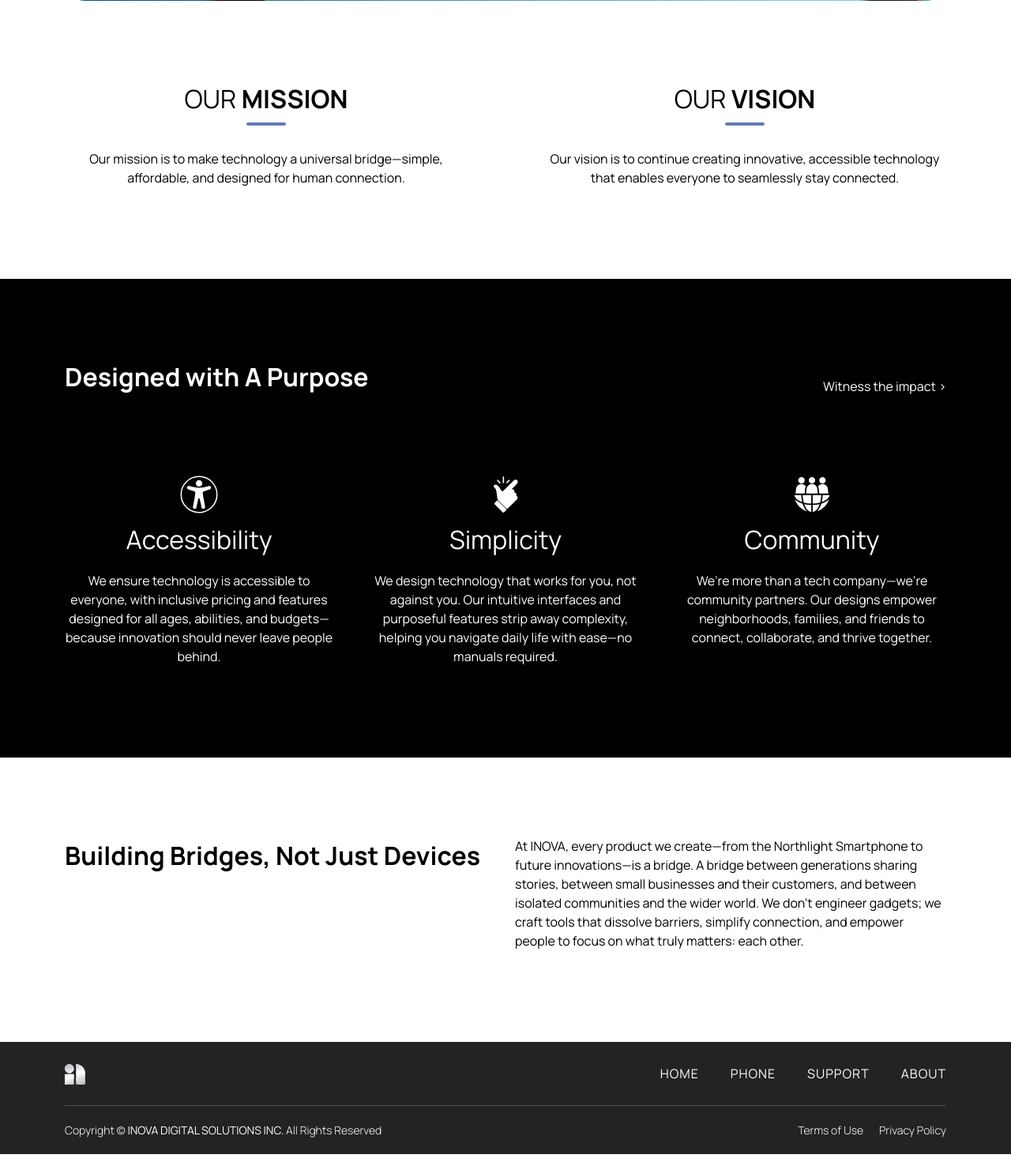
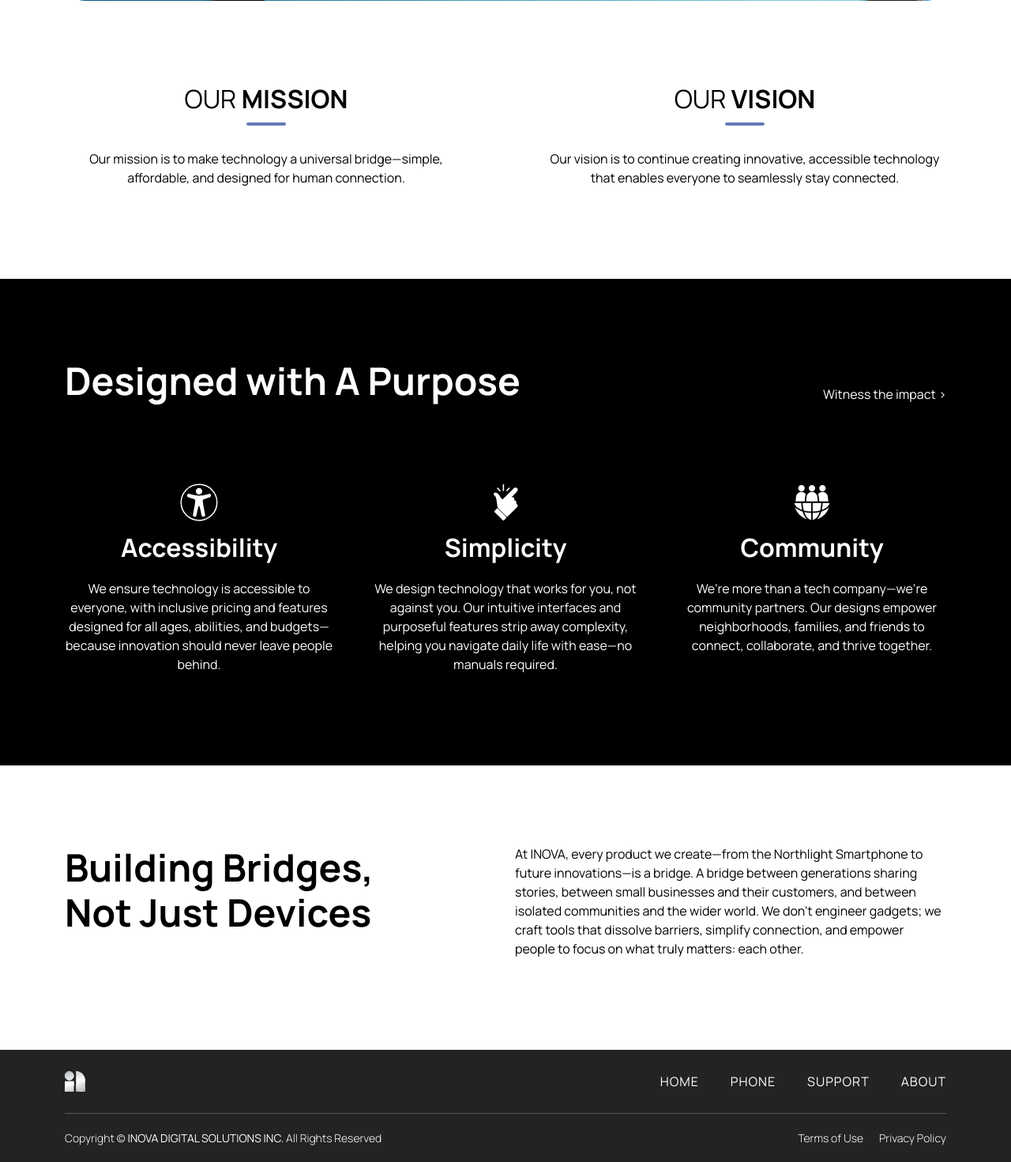
Before and after one commit to salmankhan03/i-nova, a PHP site: page /about.php in a window 1280 px wide. Shown: the part 1617-3088 px from the top of the page at 79% size. Run offline with PHP 8.4, Linux system fonts and the light colour scheme; some libraries are stand-ins or nearby versions.

Commit message:
refactor about and support sections for improved styling and consistency

```diff
--- a/about.php
+++ b/about.php
@@ -30,12 +30,12 @@
 
         <div class="row text-center top-margin">
             <div class="col-12 col-md-6 pe-md-5">
-                <div class="about-title mission-vision">OUR <strong>MISSION</strong></div>
+                <div class="about-title mission-vision"><span class="fw-normal">OUR</span> MISSION</div>
                 <p>Our mission is to make technology a universal bridge—simple, affordable, and designed for human connection.</p>
             </div>
 
             <div class="col-12 col-md-6 ps-md-5">
-                <div class="about-title mission-vision">OUR <strong>VISION</strong></div>
+                <div class="about-title mission-vision"><span class="fw-normal">OUR</span> VISION</div>
                 <p>Our vision is to continue creating innovative, accessible technology that enables everyone to seamlessly stay connected.</p>
             </div>
         </div>
@@ -45,7 +45,7 @@
         <div class="container">
             <div class="row section-padding">
                 <div class="col-12 col-md-8">
-                    <div class="about-title fw-bold">Designed with A Purpose</div>
+                    <div class="title fw-bold">Designed with A Purpose</div>
                 </div>
                 <div class="col-12 col-md-4 d-flex align-items-end justify-content-end">
                     <a href="northlight.php" class="underline-link underline-link-white" style="color: white !important;">Witness the impact ></a>
@@ -75,7 +75,7 @@
     <div class="container">
         <div class="row section-padding">
             <div class="col-12 col-md-6">
-                <div class="about-title fw-bold">Building Bridges, Not Just Devices</div>
+                <div class="title fw-bold">Building Bridges, <br>Not Just Devices</div>
             </div>
             <div class="col-12 col-md-6">
                 <p>At INOVA, every product we create—from the Northlight Smartphone to future innovations—is a bridge. A bridge between generations sharing stories, between small businesses and their customers, and between isolated communities and the wider world. We don’t engineer gadgets; we craft tools that dissolve barriers, simplify connection, and empower people to focus on what truly matters: each other.</p>
--- a/css/responsive.css
+++ b/css/responsive.css
@@ -1,9 +1,3 @@
-/* @media only screen and (min-width: 1400px) {
-    .container, .container-lg, .container-md, .container-sm, .container-xl, .container-xxl {
-        max-width: 1140px;
-    }
-} */
-
 @media only screen and (max-width: 1599px) {
     .engineering-drawing-position {
         left: 120px;
--- a/css/style.css
+++ b/css/style.css
@@ -266,7 +266,7 @@ a {
 }
 
 .title {
-    font-size: 50px;
+    font-size: 48px;
     line-height: 1.2;
 }
 
@@ -617,6 +617,7 @@ a {
 
 .about-title {
     font-size: 2rem;
+    font-weight: bold;
 }
 
 .mission-vision {
--- a/index.php
+++ b/index.php
@@ -72,7 +72,7 @@
             <!-- <div class="heading bottom-padding-sm">Experience it now</div> -->
             <div class="row bottom-padding-sm">
                 <div class="col-12 col-md-8">
-                    <div class="about-title">All in Our Products</div>
+                    <div class="title fw-bold">All in Our Products</div>
                 </div>
                 <div class="col-12 col-md-4 d-flex align-items-end justify-content-end">
                     <a href="northlight.php" class="underline-link">Experience it now ></a>
```
Also changed, not shown: support.php (+3 -4 lines).
